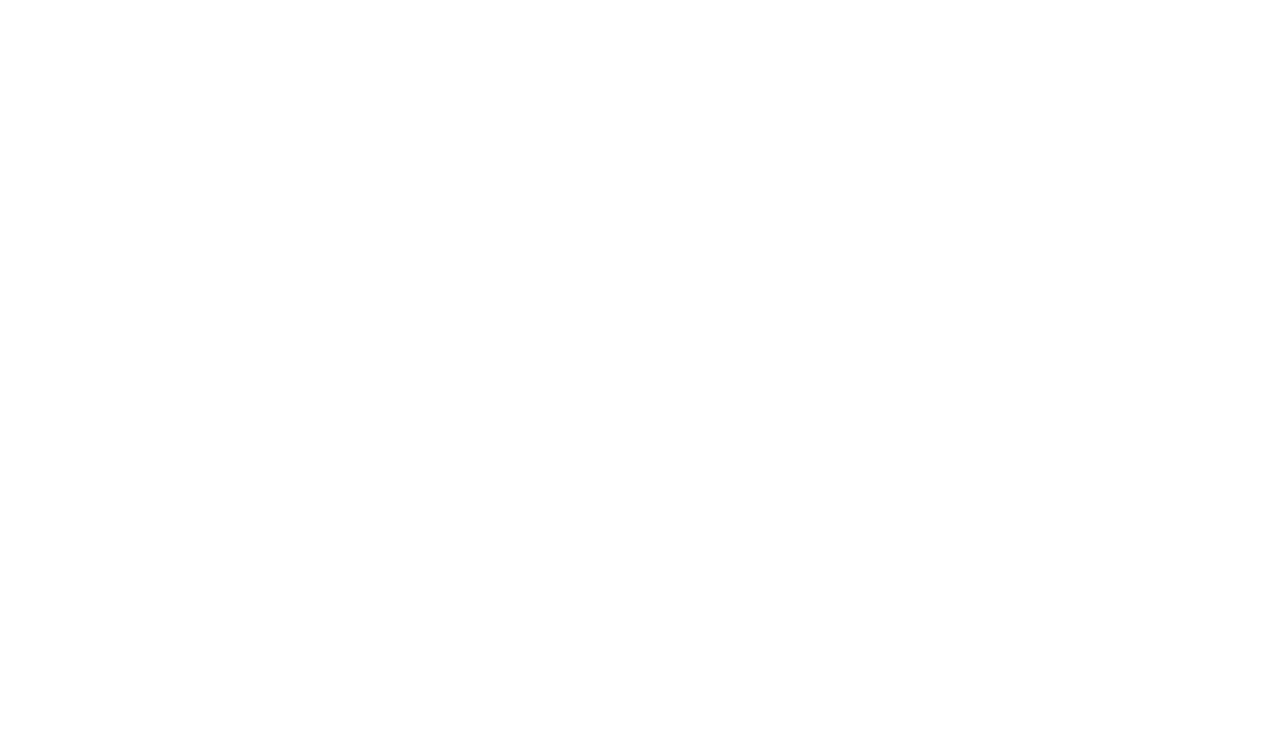
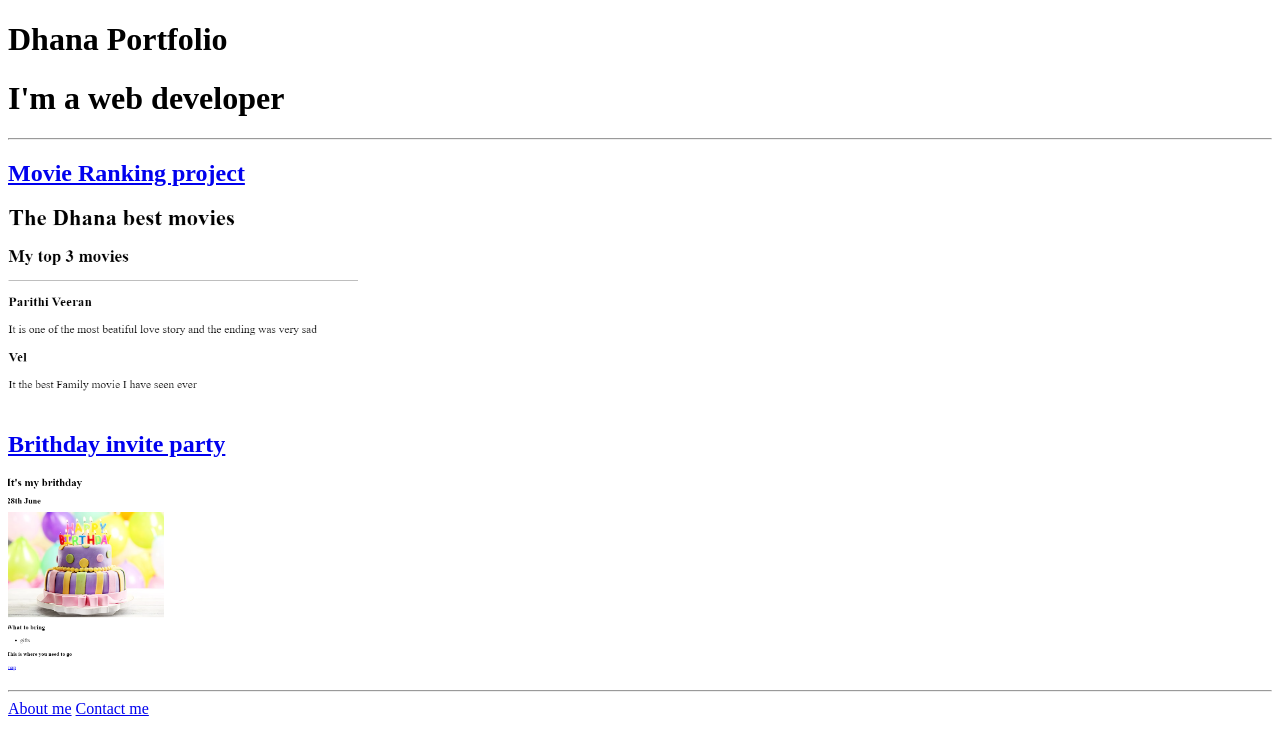
Before and after one commit to SKM-Dhana/html-profile, a plain HTML site: page index.html in a window 1280 px wide. Drawn offline with Linux system fonts and the light colour scheme.

Commit message:
Add files via upload

```diff
--- a/index.html
+++ b/index.html
@@ -1,3 +1,23 @@
+<!DOCTYPE html>
+<html lang="en">
+    <head>
+        <meta charset="UTF-8">
+        <title>Dhana</title>
+    </head>
+    <body>
+        <h1>Dhana Portfolio</h1>
+        <h1>I'm a web developer</h1>
+        <hr />
+        <h2><a href="./public/movie-ranking.html">Movie Ranking project</a></h2>
+        <img src="./assets/images/movierank.png" height="200"/>
+    </br>
+    <h2><a href="./public/birthday-invite.html">Brithday invite party </a></h2>
+    <img src="./assets/images/brith.png" height="200"/>
+    <hr />
+    <a href="./public/about.html">About me</a>
+    <a href="./public/contact.html">Contact me</a>
+</body>
+</html>
 <!-- TODO 1: Create the HTML Boilerplate -->
 
 <!-- TODO 2: Add Your previous projects' HTML into the public folder -->
```
